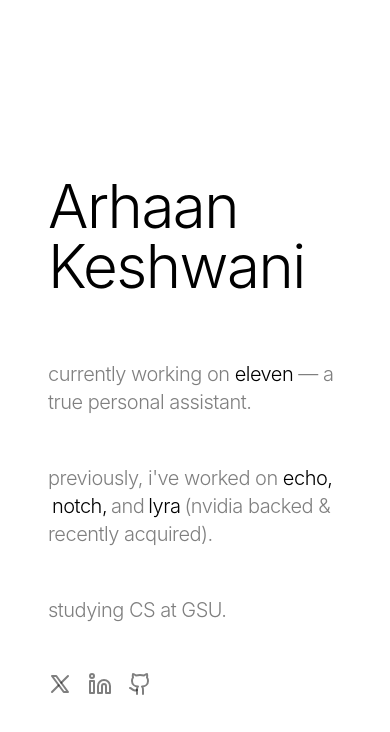
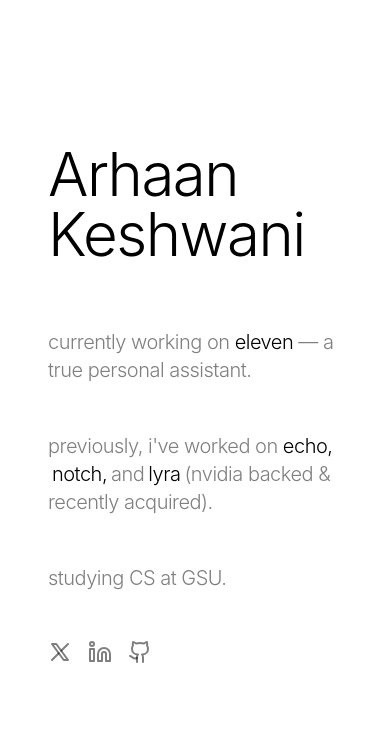
Before and after one commit to akeshwani2/ArhaanK, a Next.js app: page / in a window 390 px wide. Shown: the top 732 px of the page. Built offline with nearby package versions, Linux system fonts and the light colour scheme.

Commit message:
new port

```diff
--- a/src/app/components/Overview.tsx
+++ b/src/app/components/Overview.tsx
@@ -5,7 +5,7 @@
 
 const Overview = () => {
   return (
-    <div className="flex flex-col bg-white animate-fade-in-up duration-1000 px-12 md:px-60 md:py-40 py-44 tracking-tighter">
+    <div className="flex flex-col bg-white animate-fade-in-up duration-1000 px-12 md:px-60 md:py-40 py-36 tracking-tighter">
       <div className="text-black mb-16 text-6xl font-light tracking-tight">
         Arhaan Keshwani
       </div>
```
